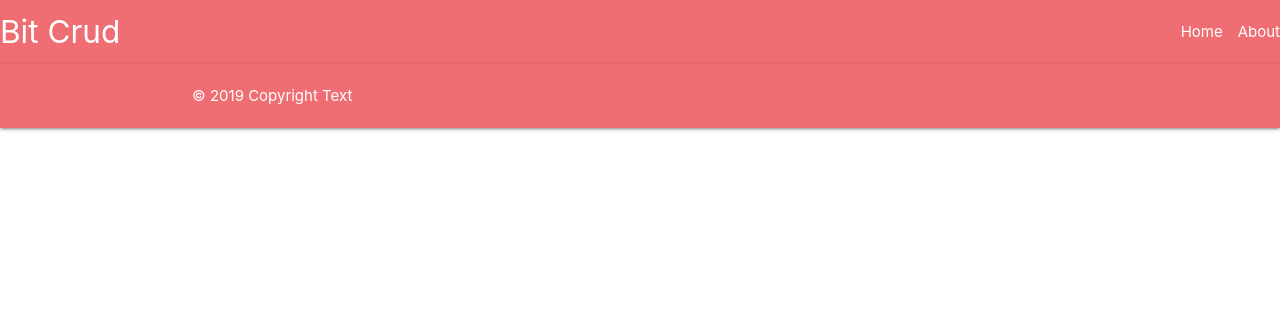
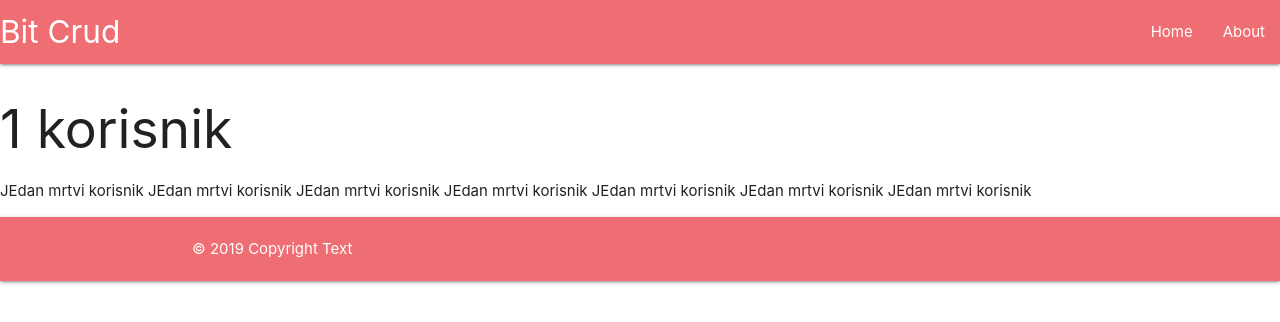
Before and after one commit to MilanSunjevaric/Final_Project, a React (Create React App) app in the folder final-project/: page /#/UserList in a window 1280 px wide. Shown: the top 322 px of the page. Built offline with nearby package versions, Linux system fonts and the light colour scheme.

Commit message:
react routing in process

```diff
--- a/final-project/src/App/App.js
+++ b/final-project/src/App/App.js
@@ -5,6 +5,7 @@ import Main from '../view/components/HomePage/Main'
 import Footer from '../view/components/Footer'
 import SignIn from '../view/components/SignForms/SignIn'
 import SignUp from '../view/components/SignForms/SignUp'
+import UserList from '../view/components/Users/UserList'
 import {
   BrowseRouter as Router,
   Switch,
@@ -22,6 +23,8 @@ class App extends React.Component {
         <Switch>
           <Route exact path='/' component={SignUp} />
           <Route exact path='/SignIn' component={SignIn} />
+          <Route exact path='/UserList' component={UserList} />
+
         </Switch>
         <Footer />
       </div>
--- a/final-project/src/view/components/Header.js
+++ b/final-project/src/view/components/Header.js
@@ -10,7 +10,7 @@ const Header = (props) => {
                 <ul id="nav-mobile" class="right hide-on-med-and-down">
 
                     <li><Link to='/'>Home</Link></li>
-                    <li>About</li>
+                    <li><Link to='/UserList'>About</Link></li>
                 </ul>
             </div>
         </nav>
--- a/final-project/src/view/components/Users/User.js
+++ b/final-project/src/view/components/Users/User.js
@@ -1,15 +1,15 @@
 import React from 'react'
 
-const Footer = (props) => {
+const User = (props) => {
 
     return (
-        <nav><div class="footer-copyright">
-            <div class="container">
-                © 2019 Copyright Text
-        </div>
-        </div></nav>
+        <li>
+            <h2> 1 korisnik </h2>
+            <p>JEdan mrtvi korisnik  JEdan mrtvi korisnik   JEdan mrtvi korisnik JEdan mrtvi korisnik JEdan mrtvi korisnik    JEdan mrtvi korisnik JEdan mrtvi korisnik </p>
+
+        </li>
 
     )
 }
 
-export default Footer
+export default User
--- /dev/null
+++ b/final-project/src/view/components/Users/UserList.js
@@ -0,0 +1,14 @@
+import React from 'react'
+import User from './User'
+
+const UserList = (props) => {
+
+    return (
+        <ul>
+            <User />
+        </ul>
+
+    )
+}
+
+export default UserList
```
Also changed, not shown: final-project/src/view/components/Users/ListUser.js (deleted).
